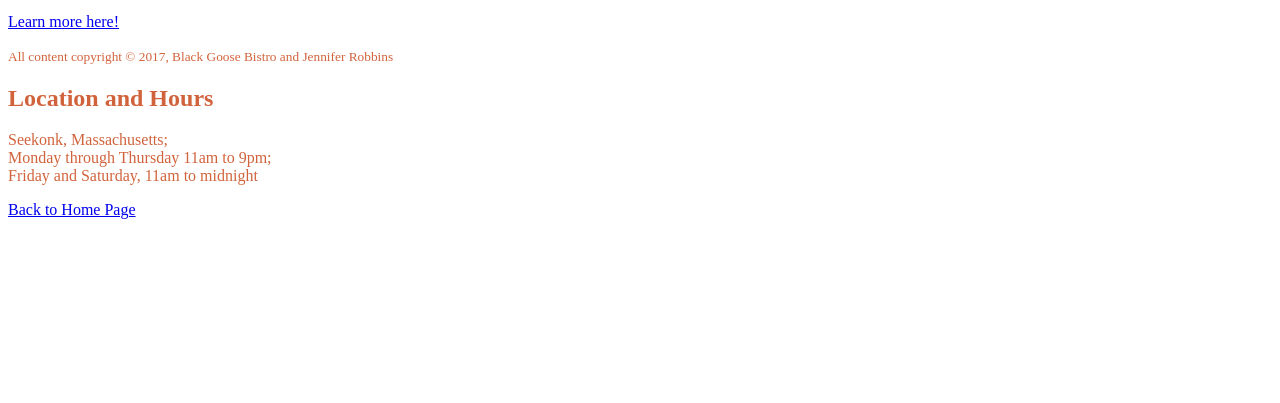
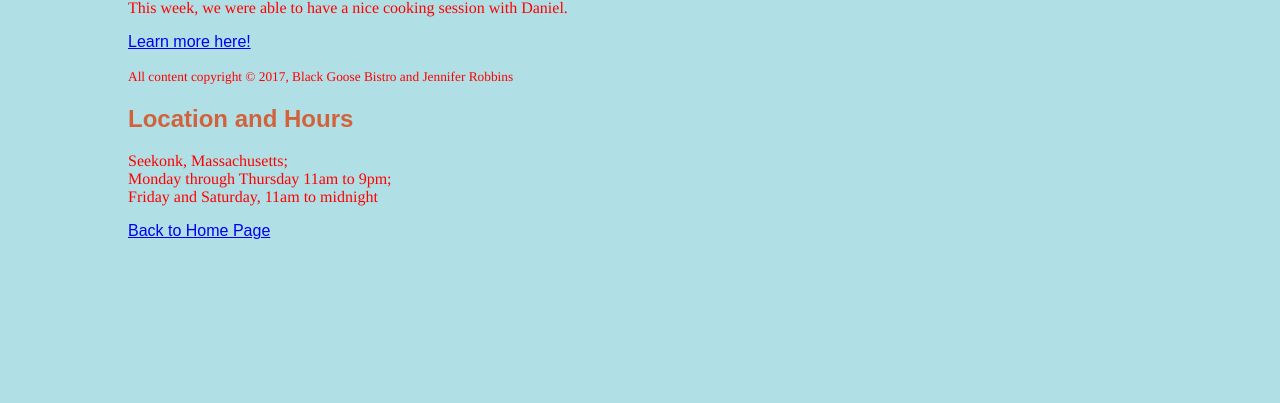
Before and after one commit to FloresFrank/fid, a plain HTML site: page blackgoose/news.html in a window 1280 px wide. Shown: the part 397-800 px from the top of the page. Drawn offline with Linux system fonts and the light colour scheme.

Commit message:
Update news.html

```diff
--- a/blackgoose/news.html
+++ b/blackgoose/news.html
@@ -6,6 +6,18 @@
 <head>
   <title>News</title>
   <meta charset="utf-8">
+  <style>
+  @import url('https://fonts.googleapis.com/css2?family=Nerko+One&display=swap');
+  body {
+    background-color: powderblue;
+    margin: 0 10%;
+    font-family: sans-serif;
+    }
+    h1 {font-family: "Papyrus", Times, Serif;
+    color: red;}
+    p {font-family: "Papyrus", Times, Serif;
+    color: red;}
+</style>
 </head>
 
 <body>
@@ -39,4 +51,4 @@
 <p>Seekonk, Massachusetts;<br>
 Monday through Thursday 11am to 9pm; <br>Friday and Saturday, 11am to midnight</p>
 
-<a href="../index.html">Back to Home Page</a>
+<a href="Index.html">Back to Home Page</a>
```
